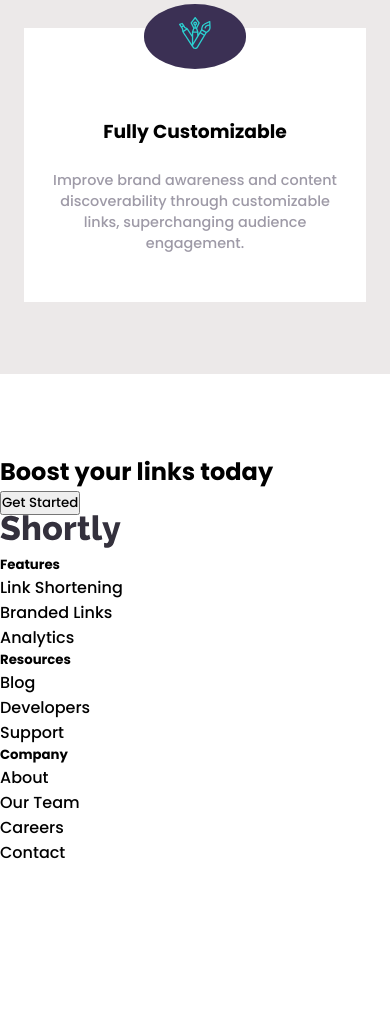
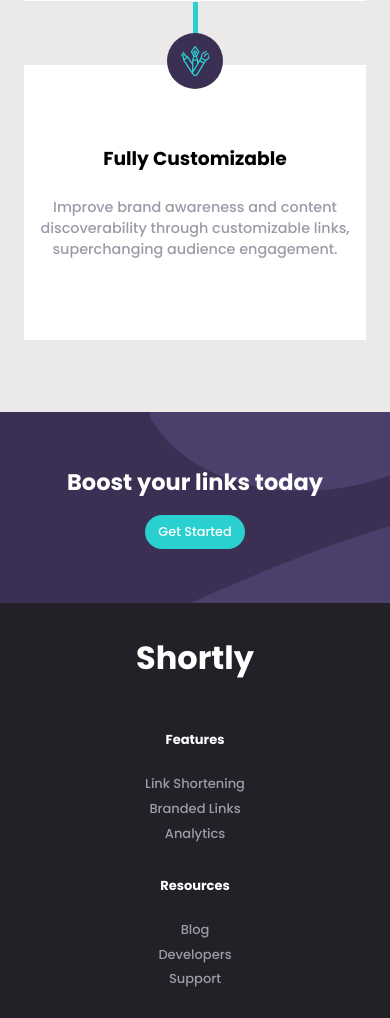
Before and after one commit to chrisgomelan/url-shortening-api-master, a plain HTML site: page index.html in a window 390 px wide. Shown: the part 1736-2754 px from the top of the page. Before the commit the page ends 2632 px from the top, so only its background shows below. Drawn offline with Linux system fonts and the light colour scheme.

Commit message:
mobile design done, the navigation will be responsive by tommorrow

```diff
--- a/dist/style.css
+++ b/dist/style.css
@@ -106,6 +106,11 @@ main .shortlink-container .shortenIt {
   color: white;
   text-align: center;
   font-weight: 600;
+  cursor: pointer;
+  transition: 0.3s;
+}
+main .shortlink-container .shortenIt:hover {
+  opacity: 0.7;
 }
 
 .advancedStats {
@@ -127,7 +132,7 @@ main .shortlink-container .shortenIt {
 }
 .advancedStats .card {
   background: white;
-  padding: 1.5rem;
+  padding: 1rem;
   margin: 4rem 0 1.5rem 0;
   display: flex;
   flex-direction: column;
@@ -136,12 +141,14 @@ main .shortlink-container .shortenIt {
 .advancedStats .card p {
   font-size: 0.9rem;
   color: hsl(257deg, 7%, 63%);
-  margin-bottom: 1.5rem;
 }
 .advancedStats .card h3 {
   margin-bottom: 1.5rem;
 }
 .advancedStats .card .icons-container {
+  width: 10rem;
+}
+.advancedStats .card .icons {
   position: relative;
   z-index: 3;
   top: -3rem;
@@ -150,6 +157,82 @@ main .shortlink-container .shortenIt {
   padding: 0.8rem;
   width: 35%;
 }
-.advancedStats .card .icons-container .icons {
-  height: 2rem;
+.advancedStats .card1::after, .advancedStats .card2:after {
+  content: "";
+  background-color: hsl(180deg, 66%, 49%);
+  width: 5px;
+  height: 60px;
+  position: relative;
+  top: 4.8rem;
+}
+.advancedStats .card3 {
+  padding-bottom: 5rem;
+}
+
+section.boost {
+  position: relative;
+  top: -81px;
+  padding: 2rem;
+  height: 12rem;
+  text-align: center;
+  font-size: 15px;
+  background: url("/images/bg-boost-mobile.svg") no-repeat;
+  background-position: right;
+  background-size: contain;
+  background-color: hsl(257deg, 27%, 26%);
+  display: flex;
+  align-items: center;
+  flex-direction: column;
+  justify-content: center;
+  color: white;
+  gap: 1rem;
+}
+section.boost button {
+  border: none;
+  text-decoration: none;
+  padding: 0.5rem;
+  width: 100px;
+  border-radius: 20px;
+  font-size: 0.8rem;
+  background-color: hsl(180deg, 66%, 49%);
+  color: white;
+}
+
+footer {
+  background-color: hsl(260deg, 8%, 14%);
+  text-align: center;
+  padding: 2rem;
+  margin-top: -5.1rem;
+  color: white;
+}
+footer .logo {
+  font-size: 2rem;
+  font-weight: 700;
+}
+footer .Features {
+  margin-top: 3rem;
+}
+footer h5 {
+  margin-bottom: 1.5rem;
+}
+footer ul {
+  margin-bottom: 2rem;
+}
+footer h5, footer li {
+  font-size: 13px;
+}
+footer li {
+  list-style: none;
+  color: hsl(257deg, 7%, 63%);
+  margin-bottom: 0.3rem;
+}
+
+.sm-icons {
+  position: relative;
+  display: flex;
+  align-items: center;
+  justify-content: center;
+}
+.sm-icons * {
+  margin-right: 1rem;
 }/*# sourceMappingURL=style.css.map */
--- a/dist/style.scss
+++ b/dist/style.scss
@@ -125,6 +125,11 @@ main{
             color: white;
             text-align: center;
             font-weight: 600;
+            cursor: pointer;
+            transition: 0.3s;
+        }
+        .shortenIt:hover{
+            opacity: 0.7;
         }
     }
 
@@ -151,7 +156,7 @@ main{
 
    .card{
     background: white;
-    padding: 1.5rem;
+    padding: 1rem;
     margin: 4rem 0 1.5rem 0;
     display: flex;
     flex-direction: column;
@@ -159,12 +164,15 @@ main{
     p {
         font-size: .9rem;
     color: $grayishViolet;
-    margin-bottom: 1.5rem;
+
     }
     h3{
         margin-bottom: 1.5rem;
     }
     .icons-container{
+        width: 10rem;
+    }
+    .icons{
         position: relative;
         z-index: 3;
         top: -3rem;
@@ -173,9 +181,88 @@ main{
         padding: 0.8rem;
         width: 35%;
 
-        .icons{
-            height: 2rem;
-        }
+
     }
    }
+   .card1::after,.card2:after{
+    content: "";
+    background-color: $cyan;
+    width: 5px;
+    height: 60px;
+    position: relative;
+    top: 4.8rem;
+   }
+   .card3{
+    padding-bottom: 5rem;
+   }
 }
+
+section.boost{
+    position: relative;
+    top: -81px;
+    padding: 2rem;
+    height: 12rem;
+    text-align: center;
+    font-size: 15px;
+   background: url('/images/bg-boost-mobile.svg') no-repeat;
+   background-position: right;
+   background-size: contain;
+   background-color: $darkViolet;
+   display: flex;
+   align-items: center;
+   flex-direction: column;
+   justify-content: center;
+   color: white;
+   gap: 1rem;
+
+   button{
+    border: none;
+    text-decoration: none;
+    padding: .5rem;
+    width: 100px;
+    border-radius: 20px;
+    font-size: .8rem;
+    background-color: $cyan;
+    color: white;
+   }
+}
+
+footer{
+    background-color:$veryDarkViolet;
+    text-align: center;
+    padding: 2rem;
+    margin-top: -5.1rem;
+    color: white;
+    .logo{
+        font-size: 2rem;
+        font-weight: 700;
+
+    }
+    .Features{
+        margin-top: 3rem;
+    }
+    h5{
+        margin-bottom: 1.5rem;
+    }
+    ul{
+        margin-bottom: 2rem;
+    }
+    h5,li{
+        font-size: 13px;
+    }
+
+    li{
+        list-style: none;
+        color: $grayishViolet;
+        margin-bottom: .3rem;
+    }
+}
+.sm-icons{
+    position: relative;
+    display: flex;
+    align-items: center;
+    justify-content: center;
+    *{
+        margin-right: 1rem;
+    }
+}
--- a/index.html
+++ b/index.html
@@ -66,7 +66,7 @@
       <div class="card2 card">
         <div class="icons-container">
         <img src="/images/icon-detailed-records.svg" alt="icon-detailed-records" class="icons">
-      </div>
+        </div>
         <h3>Detailed Records</h3>
         <p>Gain insights into who is clicking your links. Knowing when and where people engage with your content helps inform better decisions.</p>
       </div>
@@ -87,7 +87,7 @@
   </section>
 
 <footer>
-<img src="/images/logo.svg" alt="logo">
+<div class="logo">Shortly</div>
 
 <ul class="Features">
   <h5>Features</h5>
@@ -109,6 +109,7 @@
   <li href="#contact">Contact</li>
 </ul>
 <div class="sm-icons">
+
   <img src="/images/icon-facebook.svg" alt="icon-facebook">
   <img src="/images/icon-twitter.svg" alt="icon-twitter">
   <img src="/images/icon-pinterest.svg" alt="icon-pinterest">
```
Also changed, not shown: 1 other file.
